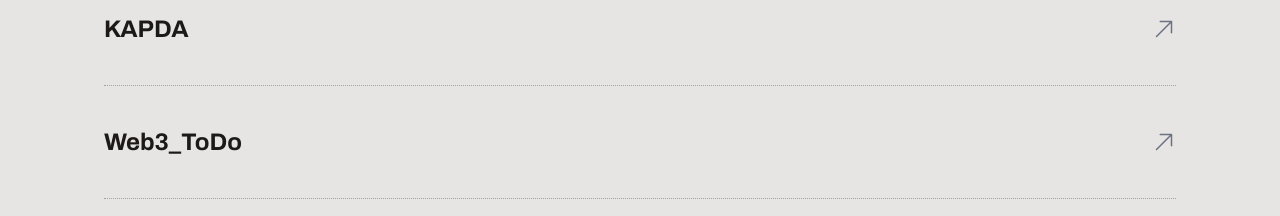
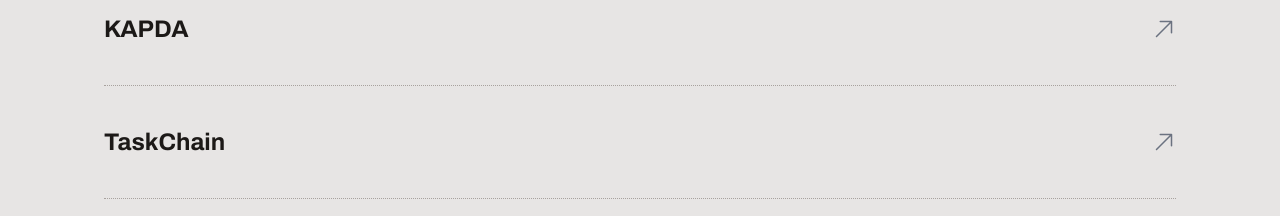
Before and after one commit to SL177Y-0/Portfolio, a Next.js app: page / in a window 1280 px wide. Shown: the part 3880-4096 px from the top of the page. Built offline with nearby package versions, Linux system fonts and the light colour scheme.

Commit message:
Update Projects.tsx

```diff
--- a/src/sections/Projects.tsx
+++ b/src/sections/Projects.tsx
@@ -13,9 +13,9 @@
     href: "https://kapda0.vercel.app",
   },
   {
-    name: "Web3_ToDo",
+    name: "TaskChain",
     image: image2,
-    href: "#",
+    href: "https://decentralized-to-do-application-with-ai-agent-integration.vercel.app/",
   },
   {
     name: "ChadAI",
```
